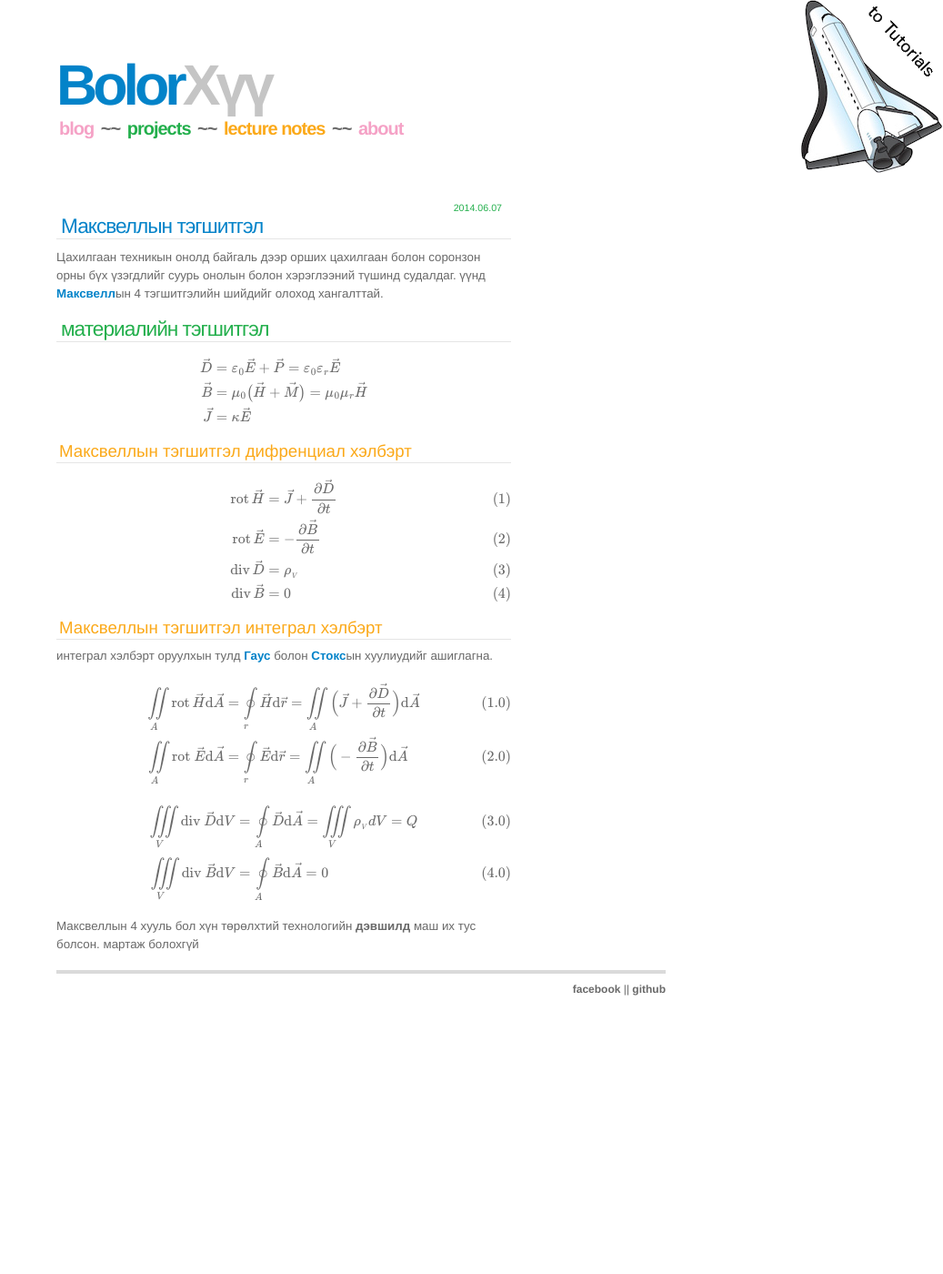
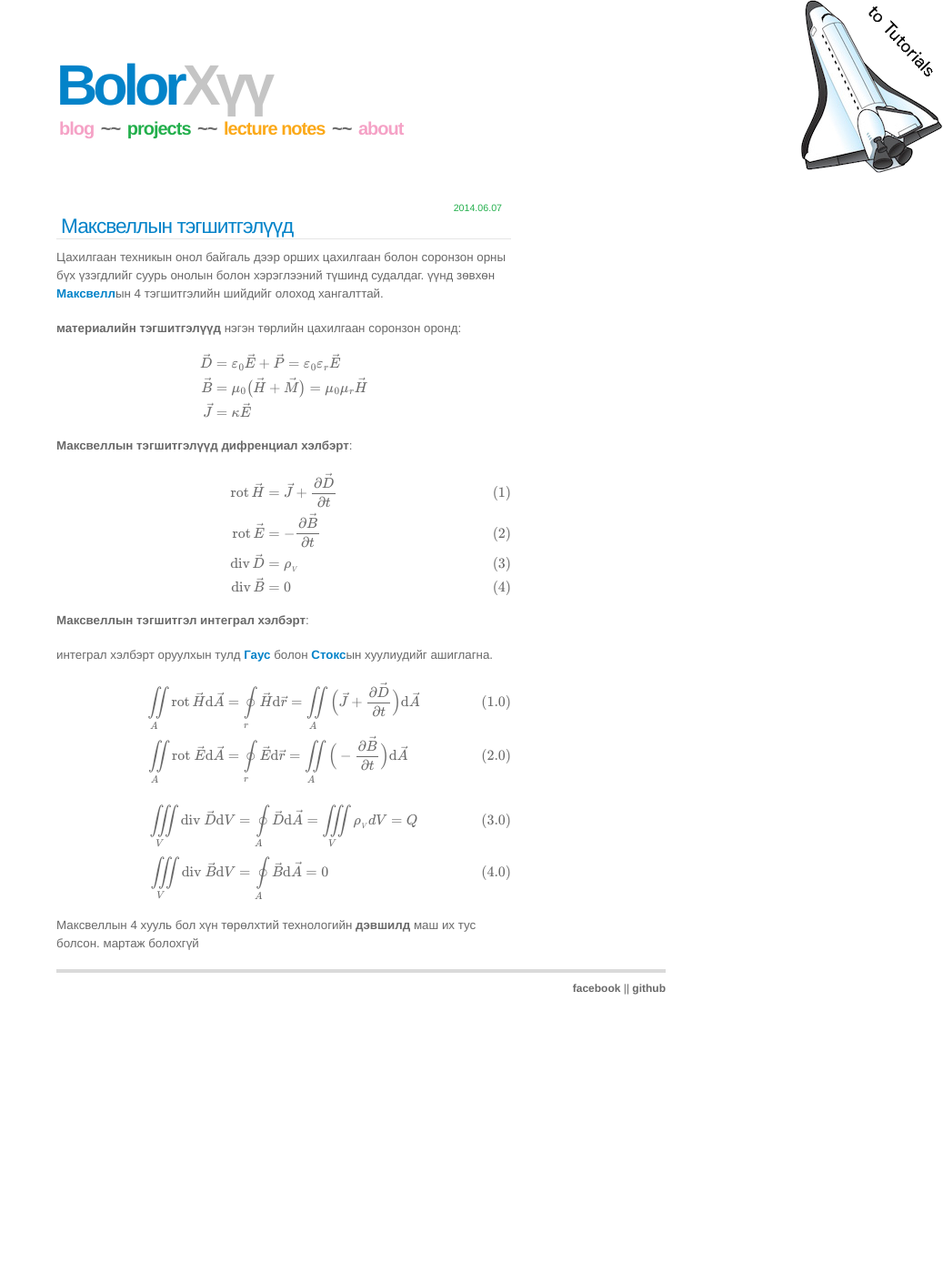
Before and after one commit to bolorkhuu/blog, a Jekyll site: the page built from all/note/_posts/2014-06-07-maxwell-equations.md, in a window 1280 px wide. Shown: the whole page at 91% size, without its empty margins (243-1280 px from the left). Built offline with Jekyll 4.4.1, drawn with Linux system fonts in a browser that asks for light colours; formulas are drawn with MathJax 3.

Commit message:
m tegshitgel uurchilluu

```diff
--- a/all/note/_posts/2014-06-07-maxwell-equations.md
+++ b/all/note/_posts/2014-06-07-maxwell-equations.md
@@ -6,18 +6,18 @@ title: Максвеллын тэгшитгэл
 <p class="publish_date"> 2014.06.07</p>
 
 
-## Максвеллын тэгшитгэл
+## Максвеллын тэгшитгэлүүд
 
-Цахилгаан техникын онолд байгаль дээр орших цахилгаан болон соронзон орны бүх үзэгдлийг суурь онолын болон хэрэглээний түшинд судалдаг. үүнд [Максвелл](http://en.wikipedia.org/wiki/Maxwell%27s_equations)ын 4 тэгшитгэлийн шийдийг олоход хангалттай.
+Цахилгаан техникын онол байгаль дээр орших цахилгаан болон соронзон орны бүх үзэгдлийг суурь онолын болон хэрэглээний түшинд судалдаг. үүнд зѳвхѳн [Максвелл](http://en.wikipedia.org/wiki/Maxwell%27s_equations)ын 4 тэгшитгэлийн шийдийг олоход хангалттай.
 
-#### материалийн тэгшитгэл
+**материалийн тэгшитгэлүүд** нэгэн тѳрлийн цахилгаан соронзон оронд:
 \begin{align}
 \vec{D} &= \varepsilon_0 \vec{E} + \vec{P} = \varepsilon_0 \varepsilon_r \vec{E} \newline
 \vec{B} &= \mu_0 \big(\vec{H} + \vec{M} \big) = \mu_0\mu_r \vec{H} \newline
 \vec{J} &= \kappa \vec{E}
 \end{align}
 
-### Максвеллын тэгшитгэл дифренциал хэлбэрт
+**Максвеллын тэгшитгэлүүд дифренциал хэлбэрт**:
 
 \begin{align}
 \text{rot}\,\vec{H} &= \vec{J} + \frac{\partial \vec{D}}{\partial t} \tag{1} \newline
@@ -27,7 +27,7 @@ title: Максвеллын тэгшитгэл
 \end{align}
 
 
-### Максвеллын тэгшитгэл интеграл хэлбэрт
+**Максвеллын тэгшитгэл интеграл хэлбэрт**:
 
 интеграл хэлбэрт оруулхын тулд [Гаус](http://en.wikipedia.org/wiki/Divergence_theorem) болон [Стокс](http://en.wikipedia.org/wiki/Stokes%27_theorem)ын хуулиудийг ашиглагна.
 
```
